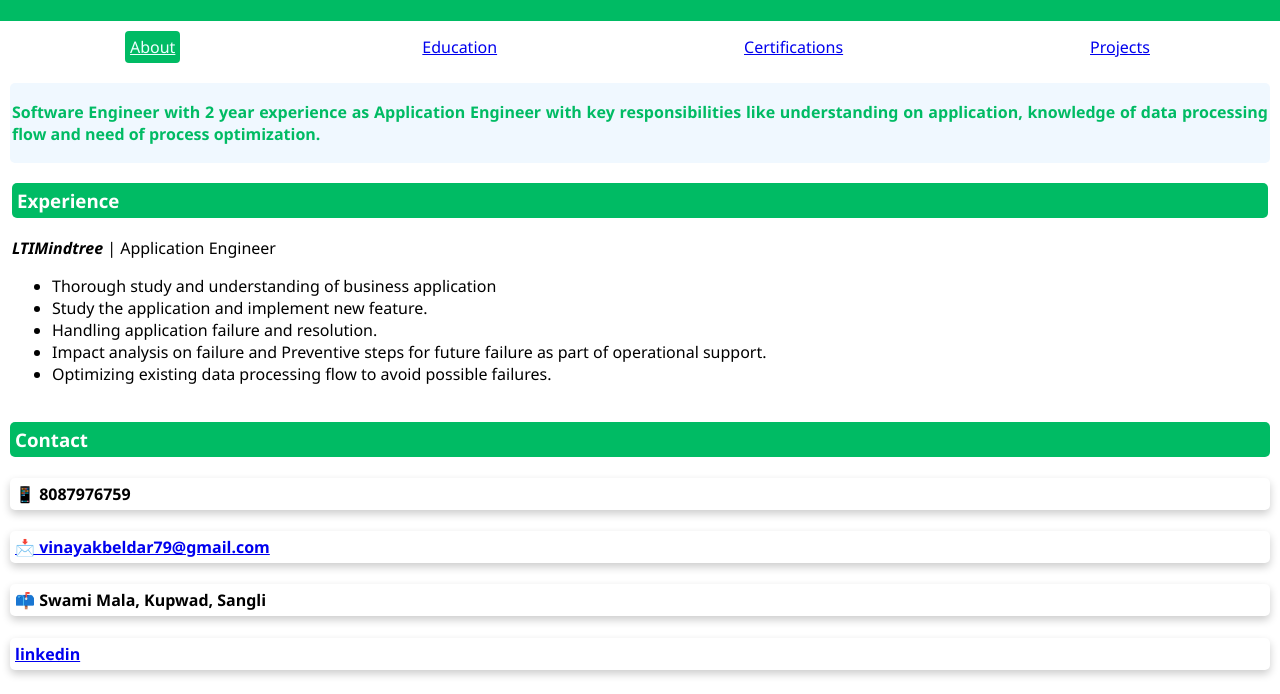
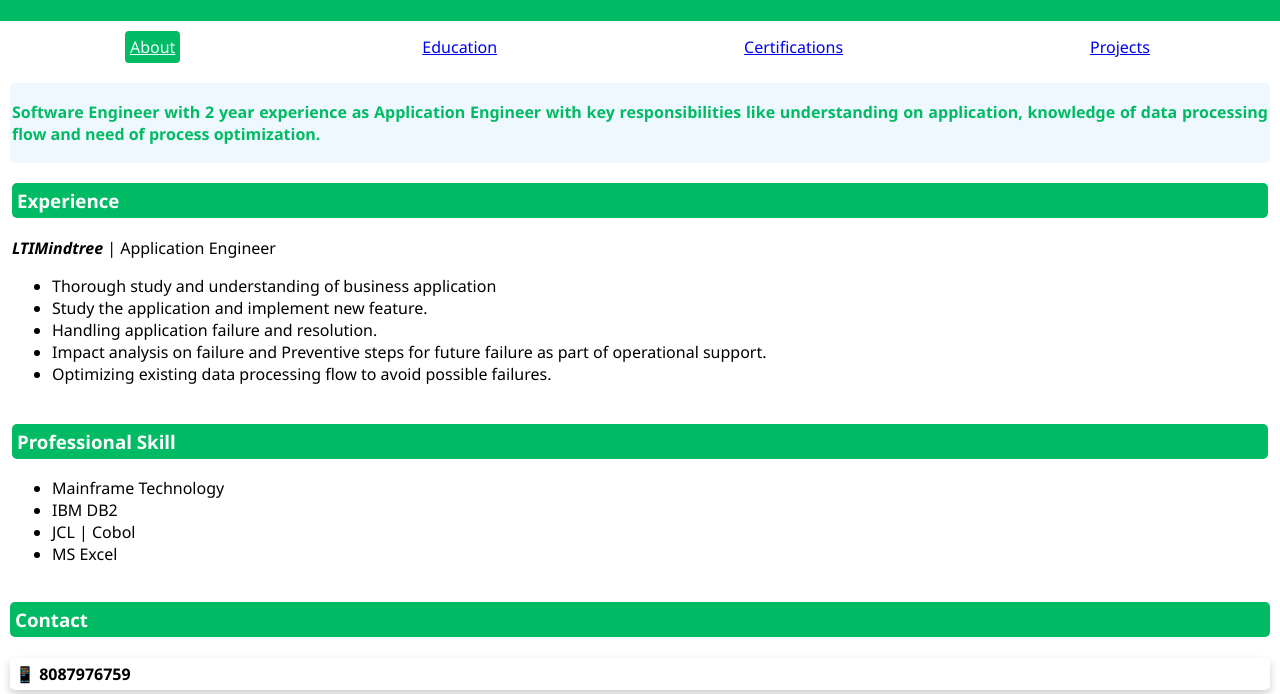
Before and after one commit to Nubia3453/resume_new, a plain HTML site: page index.html in a window 1280 px wide. Shown: the part 106-800 px from the top of the page. Drawn offline with Linux system fonts and the light colour scheme.

Commit message:
html page updated

```diff
--- a/index.html
+++ b/index.html
@@ -38,6 +38,16 @@
                 </ul>
         </div>
 
+        <div class="experince">
+            <h3 class="exp"> Professional Skill</h3>
+            <ul class="exp-list">
+                <li>Mainframe Technology</li>
+                <li>IBM DB2</li>
+                <li>JCL | Cobol</li>
+                <li>MS Excel</li>
+                </ul>
+        </div>
+
         <div class="contact">
             <h3 class="exp">Contact</h3>
                 <h4 class="cont-list">📱 8087976759</h4>
```
